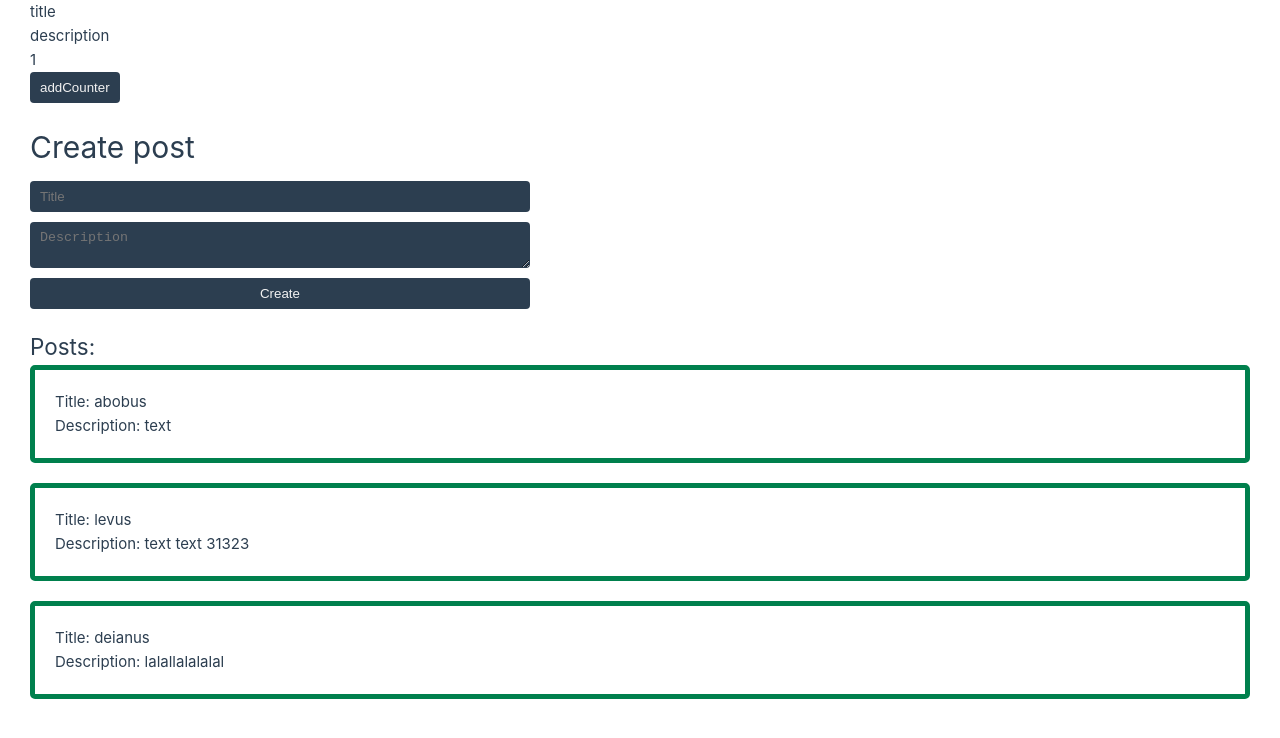
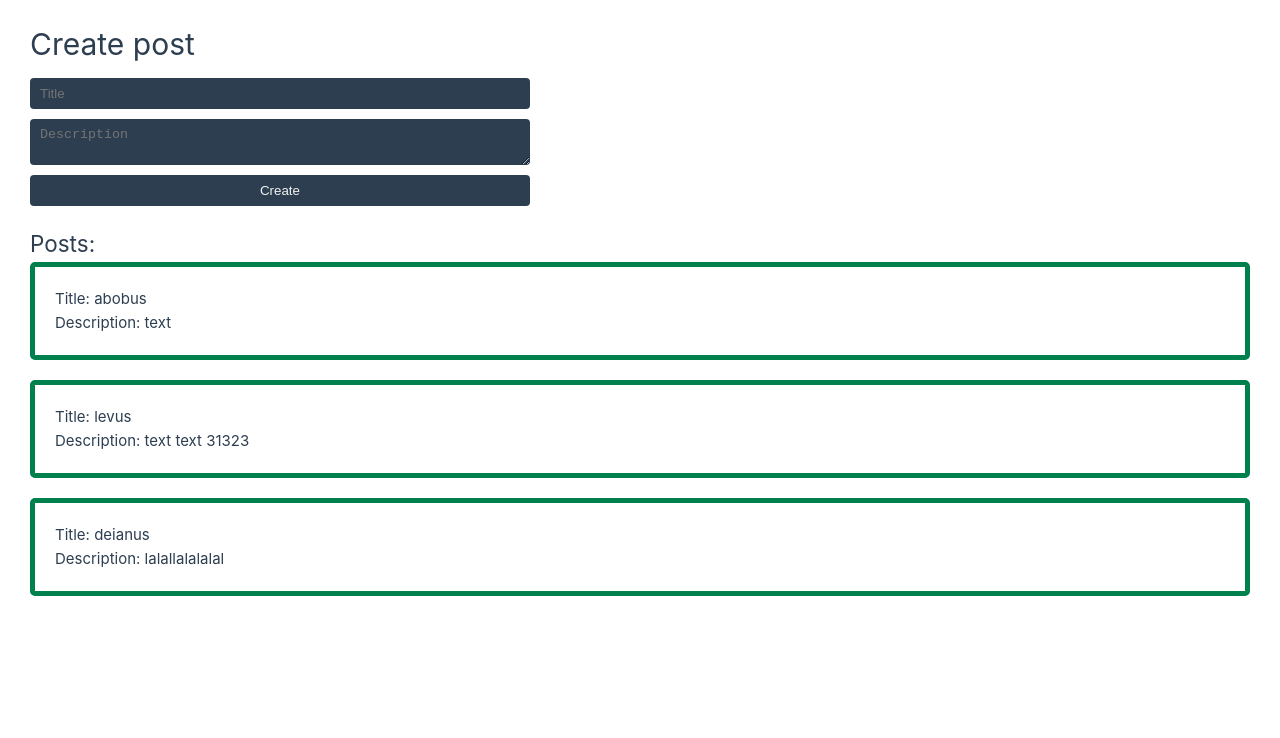
Before and after one commit to talaxasy/spa-blog-vue, a Vue app: page / in a window 1280 px wide. Shown: the top 738 px of the page. Built offline with nearby package versions, Linux system fonts and the light colour scheme.

Commit message:
divided logic on components

```diff
--- a/src/App.vue
+++ b/src/App.vue
@@ -1,44 +1,22 @@
 
 <script setup lang="ts">
 import { reactive } from 'vue';
+import PostList from './components/PostList.vue';
+import PostForm from './components/PostForm.vue';
+
 type TState = {
   title: string;
   description: string;
-  counter: number;
-  increment(): void;
+  posts: Array<{
+    id: number;
+    title: string;
+    description: string;
+  }>;
 }
 
 const state: TState = reactive({
   title: 'title',
   description: 'description',
-  counter: 1,
-  increment() {
-    this.counter++;
-  },
-});
-
-
-const countCounter = () => {
-  state.counter++;
-};
-
-
-
-
-
-</script>
-
-<script lang="ts">
-import { defineComponent } from 'vue';
-
-export default defineComponent({
-  props: {
-    posts: Array<{ id: number, title: string, description: string }>,
-    title: String,
-    description: String,
-  },
-  data() {
-    return {
   posts: [{
     id: 1, title: 'abobus', description: 'text'
   },
@@ -48,45 +26,26 @@ export default defineComponent({
   {
     id: 3, title: 'deianus', description: 'lalallalalalal'
   }],
-      title: '',
-      description: ''
+});
+
+const createPost = () => {
+  state.posts.push({
+    id: state.posts.length + 1,
+    title: state.title,
+    description: state.description,
+  });
+  state.title = '';
+  state.description = '';
 }
-  },
-  methods: {
-    createPost(e: Event) {
-      e.preventDefault();
-    }
-  }
-})
+</script>
 
 
 
-</script>
 
 <template>
   <main class="main">
-    <div>
-      <div>{{ state.title }}</div>
-      <div>{{ state.description }}</div>
-      <div>{{ state.counter }}</div>
-      <button @click="countCounter">addCounter</button>
-    </div>
-    <form @submit="createPost">
-      <h1>Create post</h1>
-      <input v-bind:value="title" @input="title = ($event as any).target.value" type="text" placeholder="Title">
-      <textarea v-bind:value="description" type="text" placeholder="Description" />
-      <button type="submit">Create</button>
-    </form>
-    <h2>Posts:</h2>
-    <div class="post" v-for="post in posts">
-      <div><b>Title:</b> <span>{{ post.title }}</span></div>
-      <div><b>Description:</b>
-        {{ " " }}
-        <p style="display: inline;">
-          {{ post.description }}
-        </p>
-      </div>
-    </div>
+    <PostForm />
+    <PostList :posts="state.posts" />
   </main>
 </template>
 
@@ -96,31 +55,7 @@ export default defineComponent({
 
 <style lang="scss">
 .main {
-  &>form {
   display: flex;
   flex-direction: column;
-    width: 500px;
-
-    &>* {
-      margin-bottom: 10px;
-
-      &:last-child {
-        margin-bottom: 0;
-      }
-    }
-
-    padding: 20px 0;
-  }
-}
-
-.post {
-  padding: 20px;
-  border-radius: 5px;
-  border: 5px solid rgb(0, 128, 77);
-  margin-bottom: 20px;
-
-  &:last-child {
-    margin-bottom: 0;
-  }
 }
 </style>
--- /dev/null
+++ b/src/components/PostForm.vue
@@ -0,0 +1,41 @@
+<template>
+    <!--  @submit.prevent="createPost" -->
+    <form class="form">
+        <h1>Create post</h1>
+        <input required v-bind:value="state.title" @input="state.title = ($event.target as HTMLInputElement).value"
+            type="text" placeholder="Title">
+        <textarea required v-bind:value="state.description"
+            @input="state.description = ($event.target as HTMLInputElement).value" type="text"
+            placeholder="Description" />
+        <button type="submit">Create</button>
+    </form>
+</template>
+
+<script setup lang="ts">
+import { reactive } from 'vue';
+
+
+const state = reactive({
+    title: '',
+    description: '',
+});
+
+</script>
+
+<style lang="scss" scoped>
+.form {
+    display: flex;
+    flex-direction: column;
+    width: 500px;
+
+    &>* {
+        margin-bottom: 10px;
+
+        &:last-child {
+            margin-bottom: 0;
+        }
+    }
+
+    padding: 20px 0;
+}
+</style>
--- /dev/null
+++ b/src/components/PostList.vue
@@ -0,0 +1,38 @@
+<template>
+    <h2>Posts:</h2>
+    <div class="post" v-for="post in posts">
+        <div><b>Title:</b> <span>{{ post.title }}</span></div>
+        <div><b>Description:</b>
+            {{ " " }}
+            <p style="display: inline;">
+                {{ post.description }}
+            </p>
+        </div>
+    </div>
+</template>
+
+<script lang="ts" setup>
+import { reactive } from 'vue';
+
+const { posts = [] } = defineProps<{
+    posts: Array<{
+        id: number;
+        title: string;
+        description: string;
+    }>;
+}>()
+
+</script>
+
+<style lang="scss" scoped>
+.post {
+    padding: 20px;
+    border-radius: 5px;
+    border: 5px solid rgb(0, 128, 77);
+    margin-bottom: 20px;
+
+    &:last-child {
+        margin-bottom: 0;
+    }
+}
+</style>
```
Lines whose indentation alone changed are shown as unchanged.
